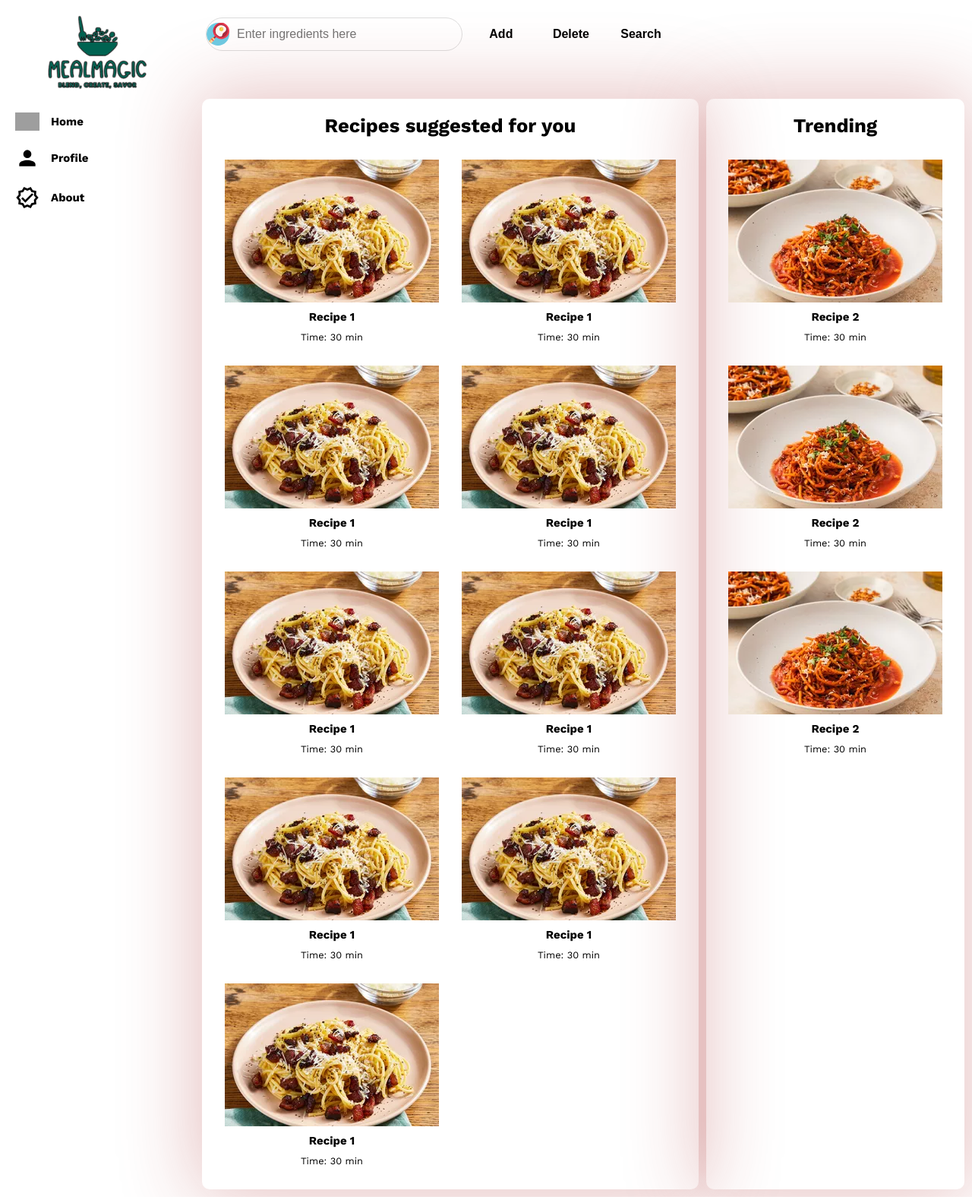
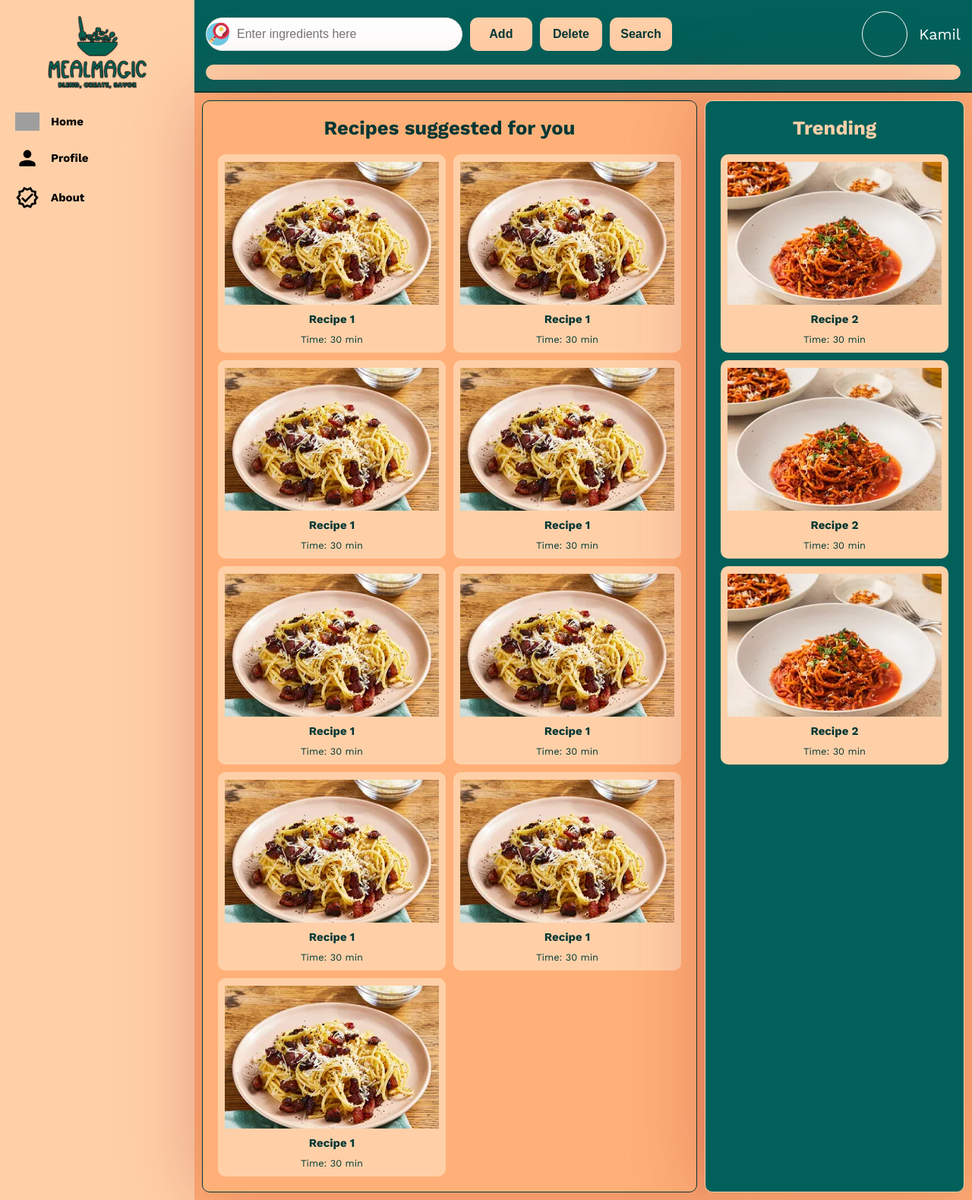
Before and after one commit to Kasy00/WDPAI-project, a PHP site: page /public/views/home in a window 1280 px wide. Shown: the whole page at 76% size. Run offline with PHP 8.4, Linux system fonts and the light colour scheme; some web fonts are replaced; grey boxes are pictures that could not be loaded.

Commit message:
Update color variables in home-style.css

```diff
--- a/public/css/home-style.css
+++ b/public/css/home-style.css
@@ -2,6 +2,12 @@
 @import url('https://fonts.googleapis.com/css2?family=Single+Day&display=swap');
 
 :root{
+    --primary: rgba(255, 133, 46, 0.644);
+    --secondary: #01605A;
+    --accents: #FFD0A8;
+    --input-red: #E21A4B;
+    --input-green: #46d110;
+    --font-primary: #003734;
     --bar-width: 6rem;
     --bar-height: 0.8rem;
     --hamburger-gap: 0.6rem;
```
